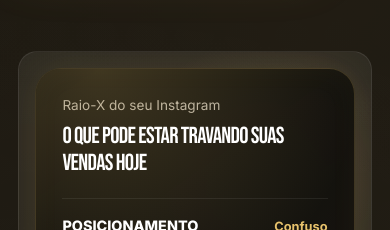
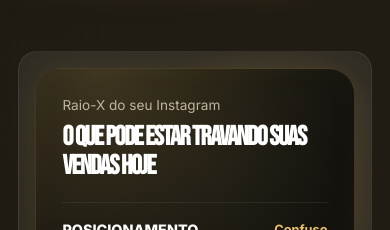
Before and after one commit to guilherrmehhh-coder/thecoffeebrands-site, a React (Create React App) app: page / in a window 390 px wide. Shown: the part 1140-1370 px from the top of the page. Built offline with nearby package versions, Linux system fonts and the light colour scheme.

Commit message:
Update Landing.css

```diff
--- a/src/styles/Landing.css
+++ b/src/styles/Landing.css
@@ -498,3 +498,16 @@ p { margin: 0; }
     box-shadow: 0 0 26px rgba(231, 194, 108, 0.85);
   }
 }
+.clean-diagnostic-card h3 {
+  font-size: clamp(1.6rem, 2.4vw, 2.2rem);
+  line-height: 1.05;
+  letter-spacing: -0.05em;
+  font-weight: 900;
+  color: #fff;
+}
+
+@media (max-width: 768px) {
+  .clean-diagnostic-card h3 {
+    font-size: 1.7rem;
+  }
+}
```
